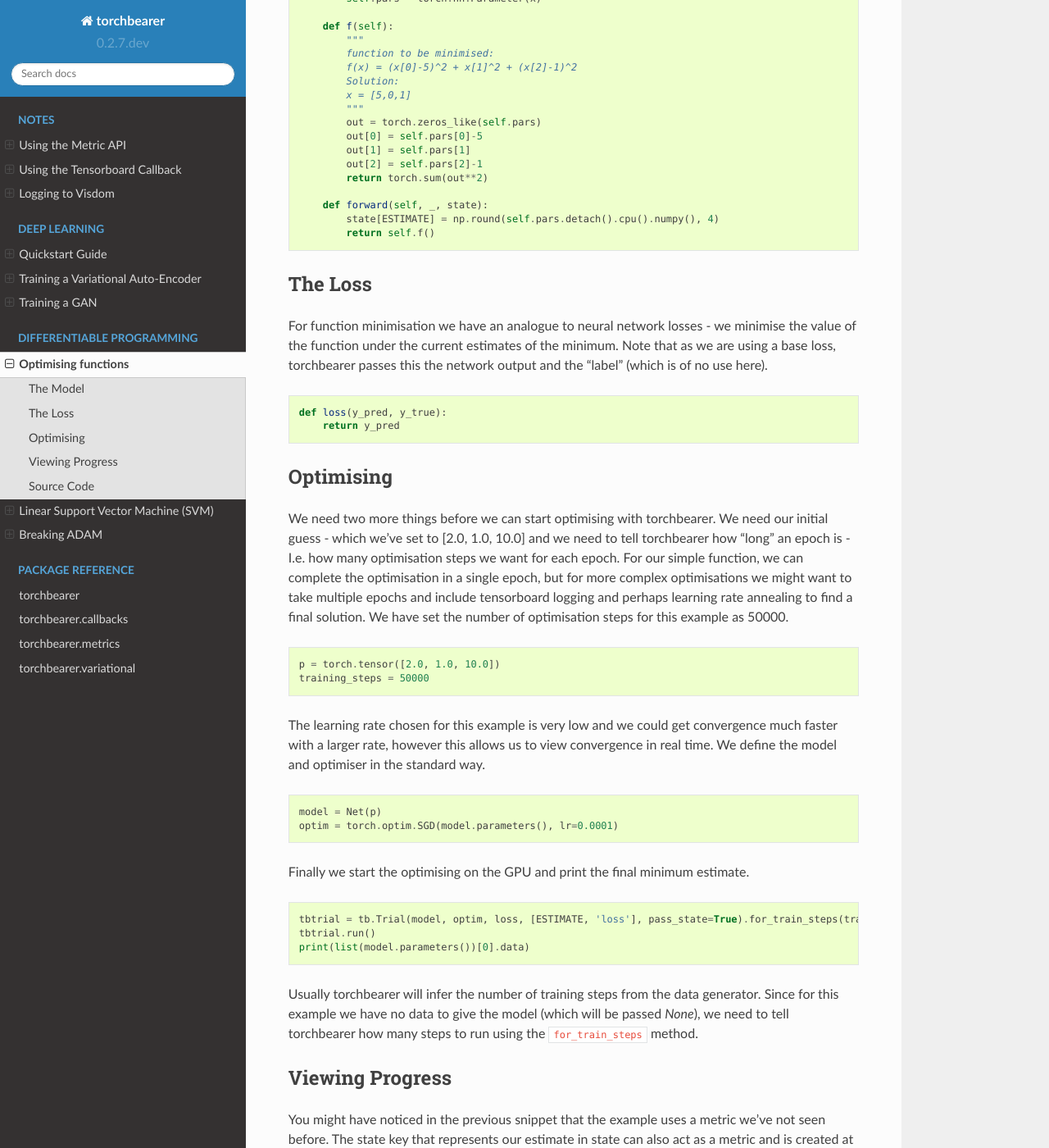
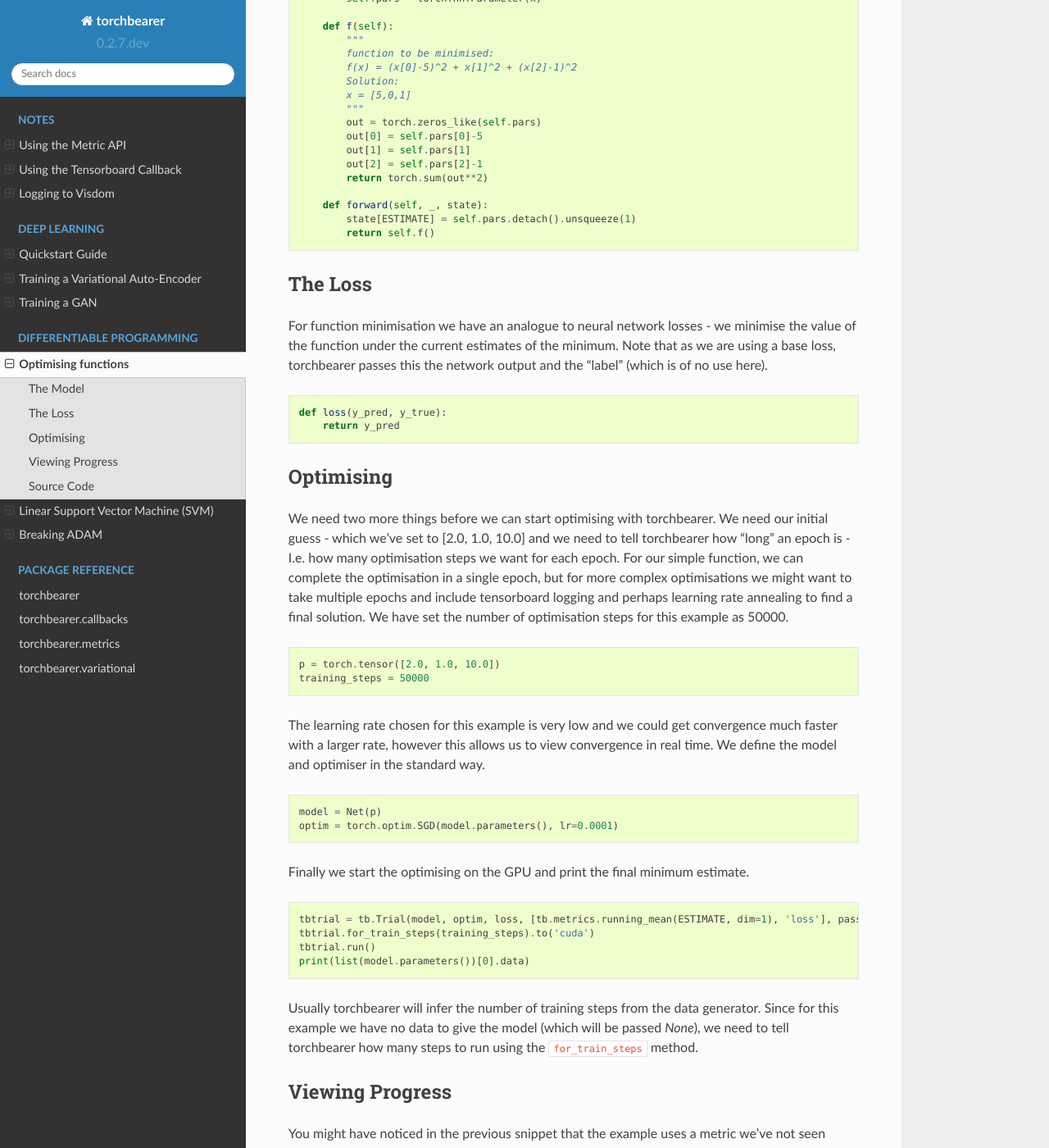
Before and after one commit to pytorchbearer/torchbearer, a Sphinx documentation site: the page built from docs/examples/basic_opt.rst, in a window 1280 px wide and 1400 px high, scrolled down 505 px. Shown: the whole window at 82% size. Built offline with Sphinx 7.4.7 and the Read the Docs theme 2.0.0, drawn with Linux system fonts in a browser that asks for light colours; some of the changed lines change nothing that is shown; some of the changed text lies outside the part shown.

Commit message:
Update basic opt example to use new dim argument

```diff
--- a/docs/_static/examples/basic_opt.py
+++ b/docs/_static/examples/basic_opt.py
@@ -1,7 +1,5 @@
 import torch
 from torch.nn import Module
-
-import numpy as np
 
 import torchbearer as tb
 
@@ -27,7 +25,7 @@ class Net(Module):
         return torch.sum(out**2)
 
     def forward(self, _, state):
-        state[ESTIMATE] = np.round(self.pars.detach().cpu().numpy(), 4)
+        state[ESTIMATE] = self.pars.detach().unsqueeze(1)
         return self.f()
 
 
@@ -41,6 +39,7 @@ training_steps = 50000
 model = Net(p)
 optim = torch.optim.SGD(model.parameters(), lr=0.0001)
 
-tbtrial = tb.Trial(model, optim, loss, [ESTIMATE, 'loss'], pass_state=True).for_train_steps(training_steps).to('cuda')
+tbtrial = tb.Trial(model, optim, loss, [tb.metrics.running_mean(ESTIMATE, dim=1), 'loss'], pass_state=True)
+tbtrial.for_train_steps(training_steps).to('cuda')
 tbtrial.run()
 print(list(model.parameters())[0].data)
--- a/docs/examples/basic_opt.rst
+++ b/docs/examples/basic_opt.rst
@@ -14,7 +14,7 @@ We store the current estimates for the minimum as parameters in the model (so Py
 
 .. literalinclude:: /_static/examples/basic_opt.py
    :language: python
-   :lines: 11-31
+   :lines: 9-29
 
 The Loss
 ^^^^^^^^^^^^^^^^^^^^^^^^^^^^^^^^^^^^
@@ -24,7 +24,7 @@ Note that as we are using a base loss, torchbearer passes this the network outpu
 
 .. literalinclude:: /_static/examples/basic_opt.py
    :language: python
-   :lines: 34-35
+   :lines: 32-33
 
 
 Optimising
@@ -37,20 +37,20 @@ We have set the number of optimisation steps for this example as 50000.
 
 .. literalinclude:: /_static/examples/basic_opt.py
    :language: python
-   :lines: 38-39
+   :lines: 36-37
 
 The learning rate chosen for this example is very low and we could get convergence much faster with a larger rate, however this allows us to view convergence in real time.
 We define the model and optimiser in the standard way.
 
 .. literalinclude:: /_static/examples/basic_opt.py
    :language: python
-   :lines: 41-42
+   :lines: 39-40
 
 Finally we start the optimising on the GPU and print the final minimum estimate.
 
 .. literalinclude:: /_static/examples/basic_opt.py
    :language: python
-   :lines: 44-46
+   :lines: 42-45
 
 Usually torchbearer will infer the number of training steps from the data generator.
 Since for this example we have no data to give the model (which will be passed `None`), we need to tell torchbearer how many steps to run using the ``for_train_steps`` method.
```
